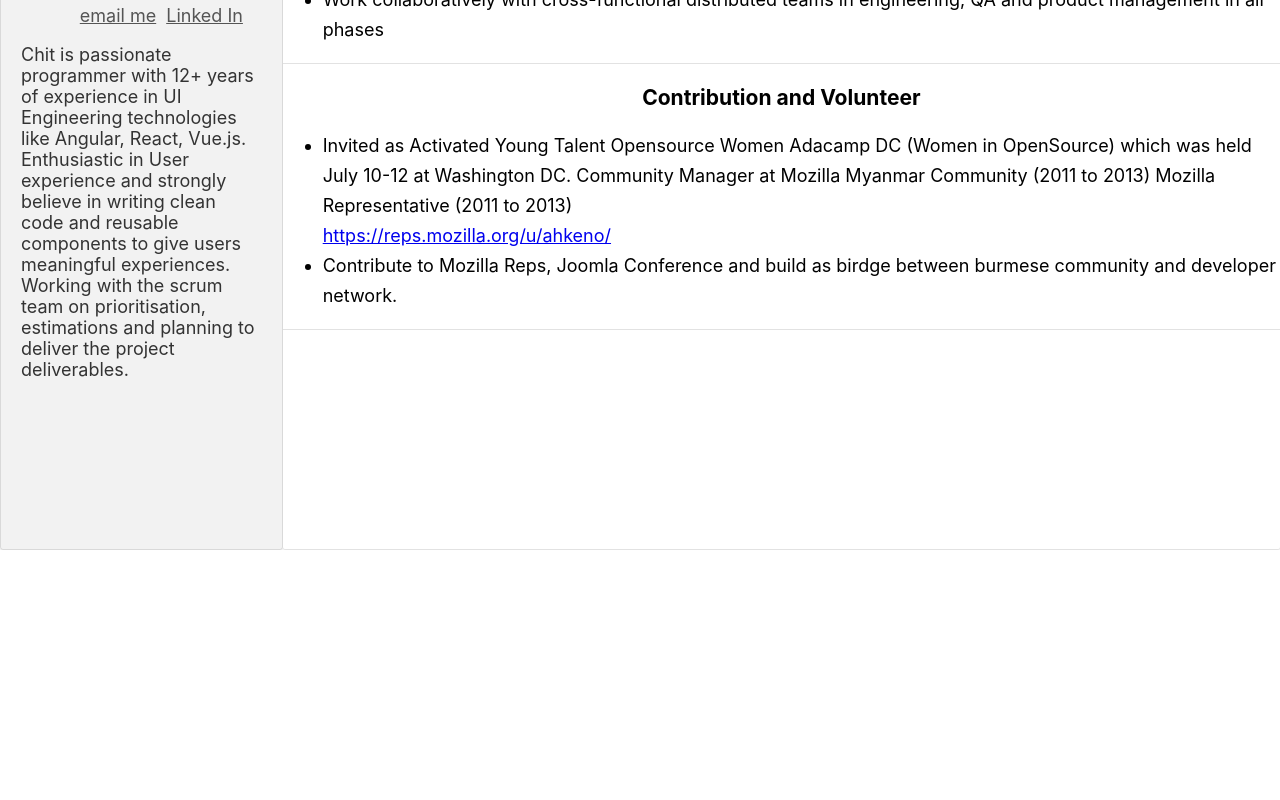
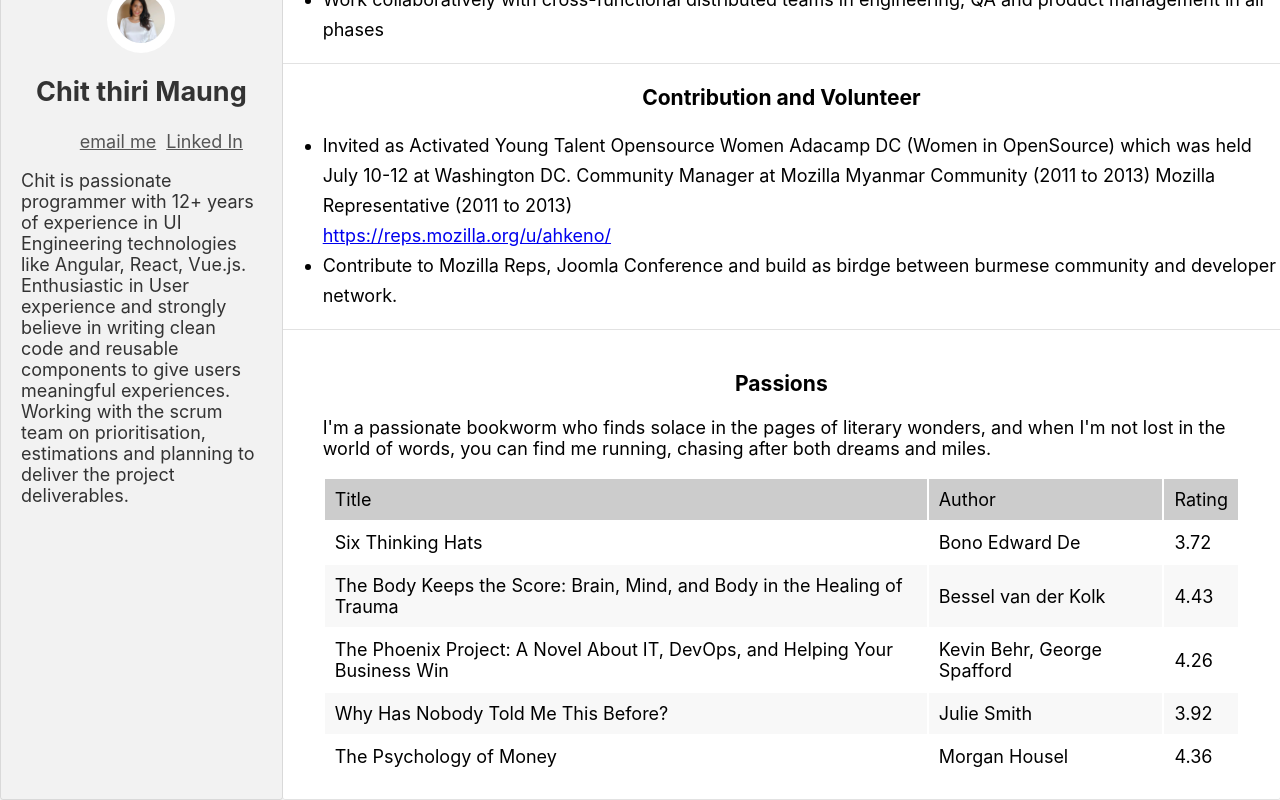
Before and after one commit to ahkeno/ahkeno.github.io, a React (Create React App) app: page / in a window 1280 px wide. Shown: the part 292-1092 px from the top of the page. Before the commit the page ends 842 px from the top, so only its background shows below. Built offline with nearby package versions, Linux system fonts and the light colour scheme.

Commit message:
adding booklist

```diff
--- a/src/App.js
+++ b/src/App.js
@@ -1,6 +1,7 @@
 import ContactMe from './componets/contactMe';
 import Experiences from './componets/experiences';
 import Contribute from './componets/contribution';
+import MyHobbies from './componets/myHobbies';
 import './App.css';
 const { PUBLIC_URL } = process.env;
 function App() {
@@ -19,6 +20,7 @@ function App() {
           <div className='divider'></div>
           <Contribute></Contribute>
           <div className='divider'></div>
+          <MyHobbies></MyHobbies>
       </div>
 
     </div>
--- /dev/null
+++ b/src/componets/myHobbies.js
@@ -0,0 +1,46 @@
+import React from 'react';
+import './../style/table.css';
+import './../style/componets/myhobbies.css';
+const MyHobbies = () => (
+    <div className='myhobbies'>
+    <h3>Passions</h3>
+    <p>I'm a passionate bookworm who finds solace in the pages of literary wonders, and when I'm not lost in the world of words, you can find me running, chasing after both dreams and miles.</p>
+    <table>
+        <thead>
+            <tr>
+                <td>Title</td>
+                <td>Author</td>
+                <td> Rating</td>
+            </tr>
+        </thead>
+        <tbody>
+            <tr>
+                <td>Six Thinking Hats</td>
+                <td>Bono Edward De</td>
+                <td>3.72</td>
+            </tr>
+            <tr>
+                <td>The Body Keeps the Score: Brain, Mind, and Body in the Healing of Trauma</td>
+                <td>Bessel van der Kolk</td>
+                <td>4.43</td>
+            </tr>
+            <tr>
+                <td>The Phoenix Project: A Novel About IT, DevOps, and Helping Your Business Win</td>
+                <td>Kevin Behr, George Spafford</td>
+                <td>4.26</td>
+            </tr>
+            <tr>
+                <td>Why Has Nobody Told Me This Before?</td>
+                <td>Julie Smith</td>
+                <td>3.92</td>
+            </tr>
+            <tr>
+                <td>The Psychology of Money</td>
+                <td>Morgan Housel</td>
+                <td>4.36</td>
+            </tr>
+        </tbody>
+    </table>
+    </div>
+);
+export default MyHobbies;
--- /dev/null
+++ b/src/style/componets/myhobbies.css
@@ -0,0 +1,6 @@
+.myhobbies{
+    padding: 20px 40px;
+    p{
+
+    }
+}
--- /dev/null
+++ b/src/style/table.css
@@ -0,0 +1,11 @@
+table{
+    width: 100%;
+}
+table thead tr{
+   background: #CCC;
+}
+table td{
+   padding: 10px;
+ }
+ table tbody tr:nth-child(even) {background-color:  hsla(0,0%,63%,.075)}
+ table tbody tr:nth-child(odd) {background: #FFF}
```
